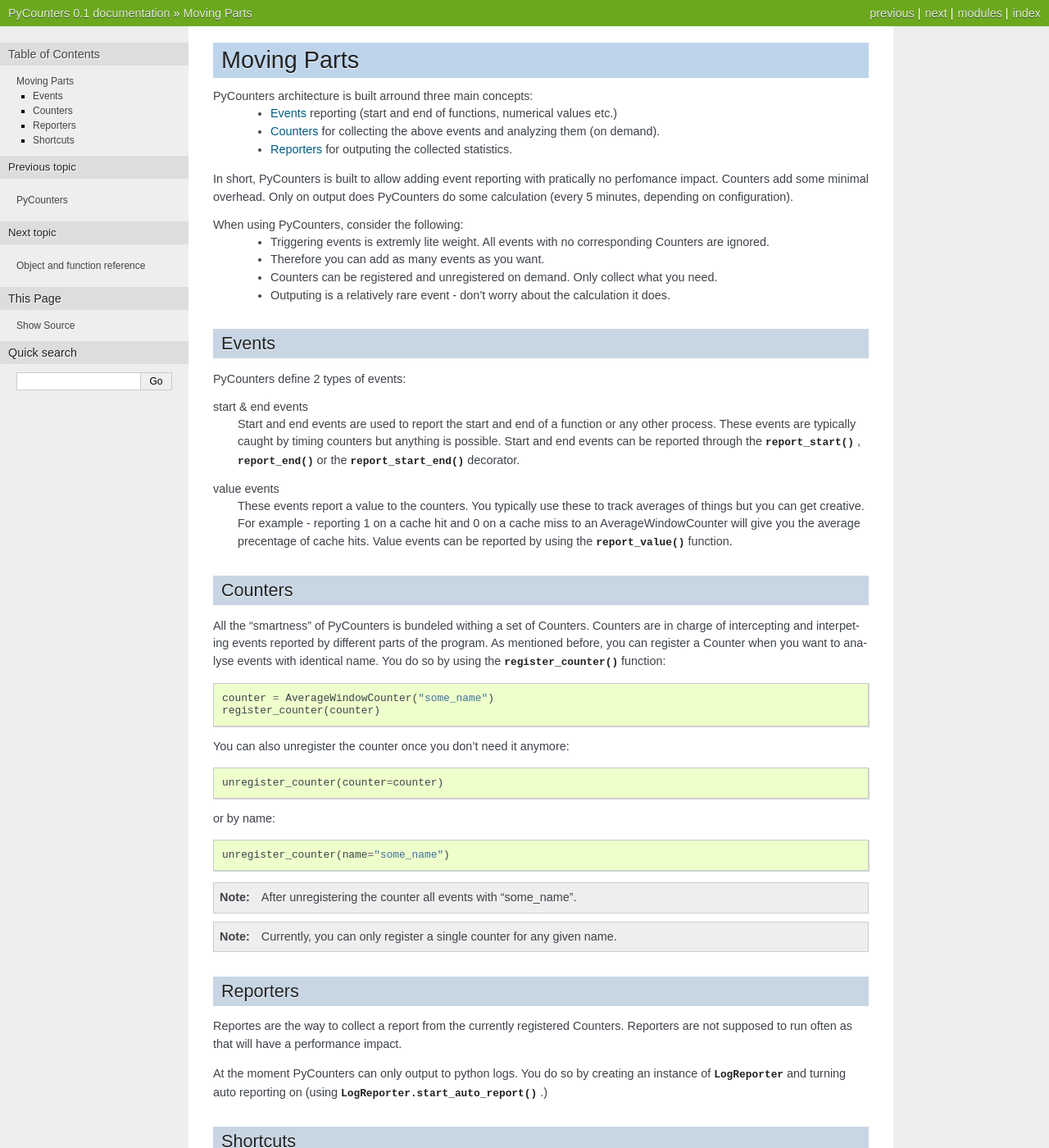
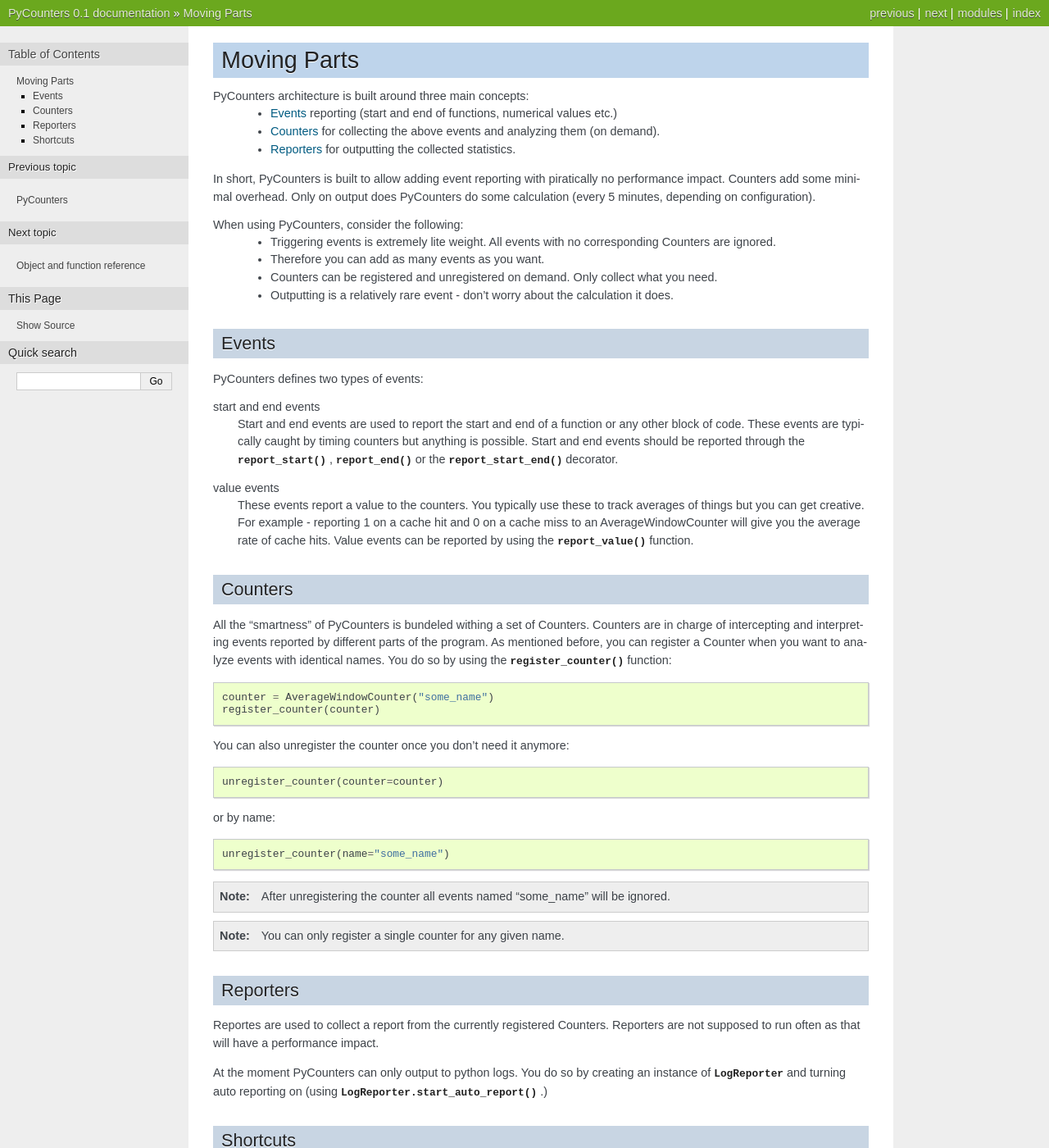
Before and after one commit to prismskylabs/pycounters, a Sphinx documentation site: the page built from docs/moving_parts.rst, in a window 1280 px wide and 1400 px high. Shown: the whole window at 82% size. Built offline with Sphinx 7.4.7, drawn with Linux system fonts in a browser that asks for light colours; some of the changed text lies outside the part shown.

Commit message:
Fixed all kind of documentation issues

```diff
--- a/docs/moving_parts.rst
+++ b/docs/moving_parts.rst
@@ -4,20 +4,20 @@
 Moving Parts
 =================
 
-PyCounters architecture is built arround three main concepts:
+PyCounters architecture is built around three main concepts:
  * :ref:`events` reporting (start and end of functions, numerical values etc.)
  * :ref:`counters` for collecting the above events and analyzing them (on demand).
- * :ref:`reporters` for outputing the collected statistics.
+ * :ref:`reporters` for outputting the collected statistics.
 
 
-In short, PyCounters is built to allow adding event reporting with pratically no perfomance impact.
+In short, PyCounters is built to allow adding event reporting with piratically no performance impact.
 Counters add some minimal overhead. Only on output does PyCounters do some calculation (every 5 minutes, depending on configuration).
 
 When using PyCounters, consider the following:
- * Triggering events is extremly lite weight. All events with no corresponding Counters are ignored.
+ * Triggering events is extremely lite weight. All events with no corresponding Counters are ignored.
  * Therefore you can add as many events as you want.
  * Counters can be registered and unregistered on demand. Only collect what you need.
- * Outputing is a relatively rare event - don't worry about the calculation it does.
+ * Outputting is a relatively rare event - don't worry about the calculation it does.
 
 .. _events:
 
@@ -27,18 +27,18 @@ Events
 
 .. py:currentmodule:: pycounters
 
-PyCounters define 2 types of events:
+PyCounters defines two types of events:
 
-start & end events
-    Start and end events are used to report the start and end of a function or any other process.
+start and end events
+    Start and end events are used to report the start and end of a function or any other block of code.
     These events are typically caught by timing counters but anything is possible.
-    Start and end events can be reported through the :func:`report_start` , :func:`report_end` or the :func:`report_start_end` \
+    Start and end events should be reported through the :func:`report_start` , :func:`report_end` or the :func:`report_start_end` \
     decorator.
 
 value events
     These events report a value to the counters. You typically use these to track averages of things
     but you can get creative. For example - reporting 1 on a cache hit and 0 on a cache miss to an AverageWindowCounter
-    will give you the average precentage of cache hits.
+    will give you the average rate of cache hits.
     Value events can be reported by using the :func:`report_value` function.
 
 .. _counters:
@@ -47,9 +47,9 @@ value events
 Counters
 --------------------
 
-All the "smartness" of PyCounters is bundeled withing a set of Counters. Counters are in charge of intercepting and interpeting
-events reported by different parts of the program. As mentioned before, you can register a Counter when you want to analyse events
-with identical name. You do so by using the :py:func:`register_counter` function: ::
+All the "smartness" of PyCounters is bundeled withing a set of Counters. Counters are in charge of intercepting and interpreting
+events reported by different parts of the program. As mentioned before, you can register a Counter when you want to analyze events
+with identical names. You do so by using the :py:func:`register_counter` function: ::
 
     counter = AverageWindowCounter("some_name")
     register_counter(counter)
@@ -63,8 +63,8 @@ or by name::
 
     unregister_counter(name="some_name")
 
-.. note:: After unregistering the counter all events with "some_name".
-.. note:: Currently, you can only register a single counter for any given name.
+.. note:: After unregistering the counter all events named "some_name" will be ignored.
+.. note:: You can only register a single counter for any given name.
 
 
 
@@ -77,7 +77,7 @@ Reporters
 
 .. py:currentmodule:: pycounters.reporters
 
-Reportes are the way to collect a report from the currently registered Counters. Reporters are not supposed to run often as that
+Reportes are used to collect a report from the currently registered Counters. Reporters are not supposed to run often as that
 will have a performance impact.
 
 At the moment PyCounters can only output to python logs. You do so by creating an instance of :py:obj:`LogReporter` and
@@ -88,5 +88,6 @@ turning auto reporting on (using :py:meth:`LogReporter.start_auto_report` .)
 Shortcuts
 ---------------------
 
-All the :ref:`simple_examples` in the main documentation page used shortcuts functions. These are functions which both report
-events and auto add the most common Counter for them. See :ref:`shortcut_functions` for details.
+These are functions which both report
+events and auto add the most common Counter for them. See :ref:`shortcut_functions` for more details and :ref:`simple_examples`
+in the main documentation page for usage examples.
--- a/src/pycounters/__init__.py
+++ b/src/pycounters/__init__.py
@@ -19,7 +19,7 @@ def report_start(name):
 
 def report_end(name):
     """ reports an event's end.
-        NOTE: you *must* have fire doff a corresponding event end with report_start
+        NOTE: you *must* have fired off a corresponding event end with report_start
     """
     base.THREAD_DISPATCHER.disptach_event(name,"end",None)
 
@@ -31,6 +31,9 @@ def report_start_end(name):
 
 
 def report_value(name,value):
+    """
+     reports a value event to the counters.
+    """
 
     base.THREAD_DISPATCHER.disptach_event(name,"value",value)
 
```
Also changed, not shown: docs/index.rst (+15 -9 lines), docs/reference.rst (+2 -11 lines), 3 other files.
